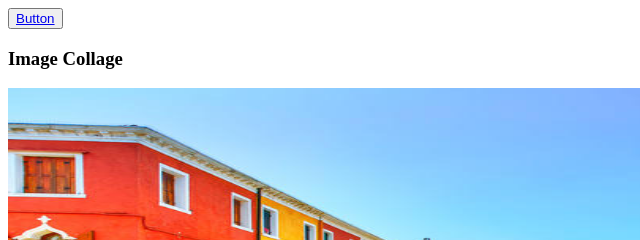
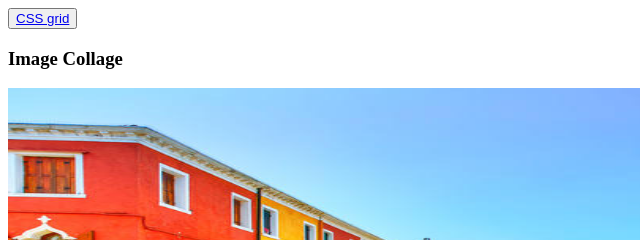
Before and after one commit to juyel66/module-8, a plain HTML site: page index.html in a window 1280 px wide. Shown: the top 240 px of the page, 0-640 px from the left. Drawn offline with Linux system fonts and the light colour scheme.

Commit message:
grid aded

```diff
--- a/index.html
+++ b/index.html
@@ -7,7 +7,7 @@
     <link rel="stylesheet" href="style/style.css">
 </head>
 <body>
-    <button> <a href="grid.html">Button</a></button>
+    <button> <a href="grid.html" target="_blank">CSS grid</a></button>
     <header>
         <h3>Image Collage</h3>
     </header>
```
